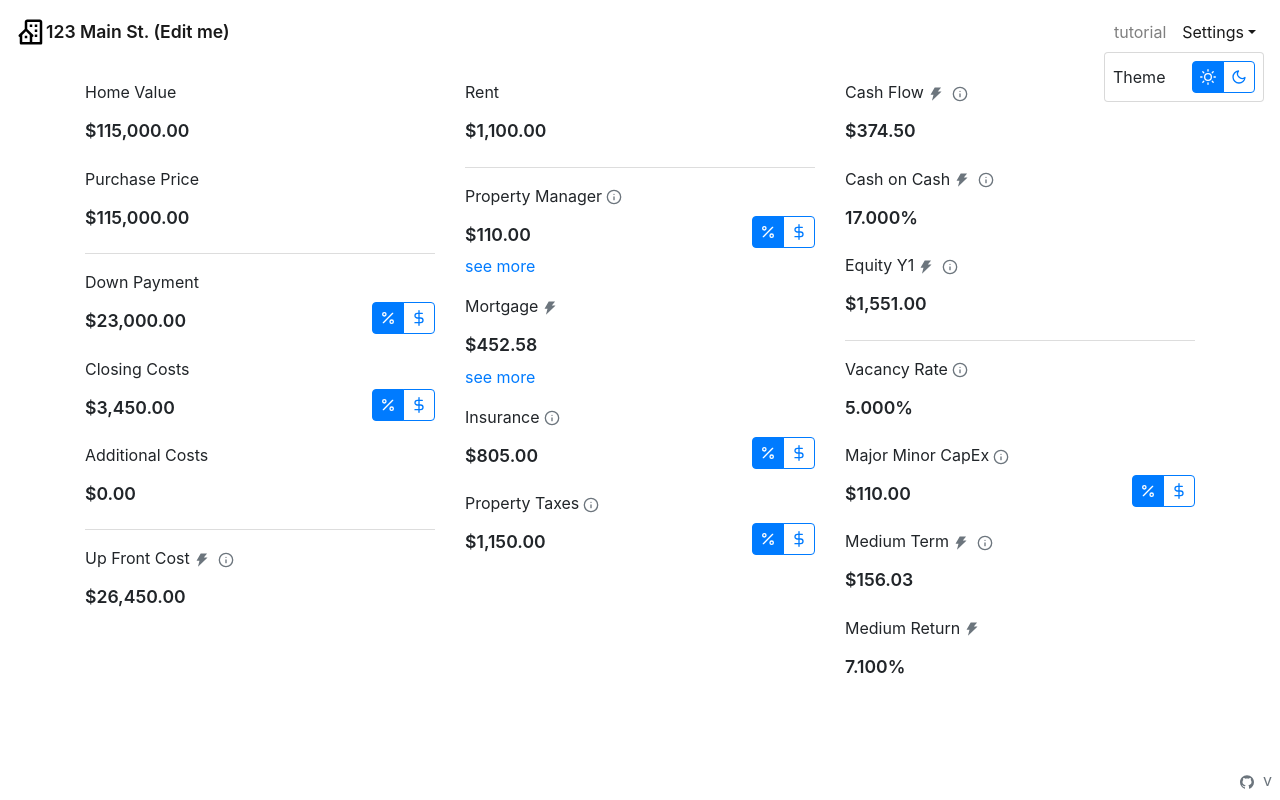
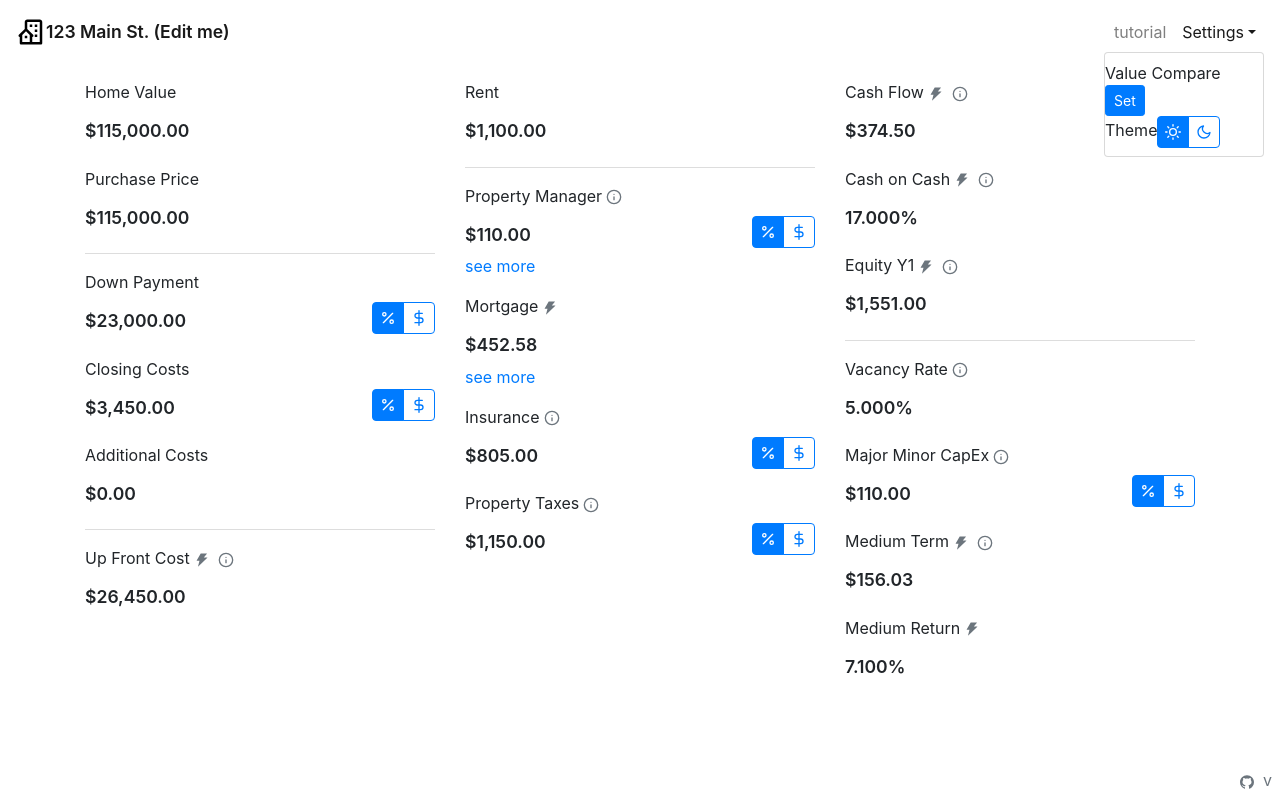
Before and after one commit to kylemccullen/Reval, a React (Create React App) app: page / in a window 1280 px wide. Both pictures are taken after a click on the button "Settings". Built offline with nearby package versions, Linux system fonts and the light colour scheme.

Commit message:
value compare

```diff
--- a/src/components/ui/Input/index.jsx
+++ b/src/components/ui/Input/index.jsx
@@ -4,6 +4,7 @@ import PropTypes from 'prop-types';
 
 import Input from './Input';
 import Label from './Label';
+import ValueCompare from '../ValueCompare';
 import Toggle from '../Toggle';
 import { formatValue, calcValueOrPercent } from '../../../helpers';
 import { DataContext } from '../../../context/DataContext';
@@ -112,6 +113,7 @@ const CustomInput = ({
             ) : (
               <div className="text-value" onClick={() => setIsActive(true)}>
                 {getFormattedValue()}
+                <ValueCompare name={name} valueType={valueAndPercent ? 'V' : valueType} />
               </div>
             )}
           </div>
--- a/src/components/ui/Navbar.jsx
+++ b/src/components/ui/Navbar.jsx
@@ -11,7 +11,7 @@ import { DataContext } from '../../context/DataContext';
 
 const CustomNavbar = () => {
   const { isDarkMode, toggleDarkMode } = useContext(ThemeContext);
-  const { data } = useContext(DataContext);
+  const { data, valueCompare, setValueCompare } = useContext(DataContext);
 
   return (
     <Navbar expand="lg" variant={isDarkMode ? 'dark' : 'light'}>
@@ -25,8 +25,25 @@ const CustomNavbar = () => {
         <Nav className="align-content-center">
           <TutorialModal />
           <NavDropdown title="Settings" alignRight className={isDarkMode ? 'dark' : ''}>
-            <div className="d-flex align-items-center justify-content-between px-2">
-              <span className="pr-2">Theme</span>
+            <div className="navbar-setting-item">
+              <span className="label">Value Compare</span>
+              <div>
+                {valueCompare !== null && (
+                  <button
+                    className="btn btn-light btn-sm mr-2"
+                    onClick={() => setValueCompare(false)}
+                    title="Remove"
+                  >
+                    Remove
+                  </button>
+                )}
+                <button className="btn btn-primary btn-sm" onClick={() => setValueCompare(true)}>
+                  Set
+                </button>
+              </div>
+            </div>
+            <div className="navbar-setting-item">
+              <span className="label">Theme</span>
               <Toggle
                 value={isDarkMode}
                 toggle={toggleDarkMode}
--- a/src/components/ui/StaticField.jsx
+++ b/src/components/ui/StaticField.jsx
@@ -2,12 +2,16 @@ import React from 'react';
 import PropTypes from 'prop-types';
 
 import Label from './Input/Label';
+import ValueCompare from './ValueCompare';
 import { formatValue } from '../../helpers';
 
 const StaticField = ({ name, value, label, type = 'currency' }) => (
   <div className="form-group">
     <Label label={label} name={name} isStatic />
-    <div className="text-value static">{formatValue(value, type)}</div>
+    <div className="text-value static">
+      {formatValue(value, type)}
+      <ValueCompare name={name} valueType={type} />
+    </div>
   </div>
 );
 
--- a/src/components/ui/TutorialModal.jsx
+++ b/src/components/ui/TutorialModal.jsx
@@ -38,9 +38,17 @@ const TutorialModal = () => {
             Want to share your calculations with someone? Each edit updates the link with the new
             value. Just send them the link after you make all your changes.
           </p>
+          <h4>Dark Mode</h4>
+          <p>Toggle between light and dark mode from the settings dropdown.</p>
+          <h4>Value Compare</h4>
+          <p>
+            Value compare allows you go see how changing fields will effect other fields. Click the
+            Set button in the settings dropdown, make changes to some fields and compare the
+            difference from when value compare was set.
+          </p>
           <h4>Other</h4>
           <p>
-            Have a question, improvement feature request or find a bug? Submit an issue{' '}
+            Have a question, improvement, feature request or find a bug? Submit an issue{' '}
             <a href="https://github.com/kmccullen97/reval/issues">here</a>.
           </p>
         </Modal.Body>
--- /dev/null
+++ b/src/components/ui/ValueCompare.jsx
@@ -0,0 +1,49 @@
+import React, { useContext } from 'react';
+import PropTypes from 'prop-types';
+
+import { DataContext } from '../../context/DataContext';
+import { formatValue } from '../../helpers';
+
+const increaseCompareGood = [
+  'homeValue',
+  'rent',
+  'term',
+  'cashFlow',
+  'cashOnCash',
+  'EquityYearOne',
+  'mediumTerm',
+  'mediumReturn',
+];
+
+const ValueCompare = ({ name, valueType }) => {
+  const { evalData, valueCompare } = useContext(DataContext);
+  if (valueCompare === null || name === 'name') {
+    return null;
+  }
+
+  const result = evalData[name] - valueCompare[name];
+
+  if (result === 0) {
+    return null;
+  }
+
+  let isGood = false;
+  const isIncreaseGood = increaseCompareGood.includes(name);
+  if ((result > 0 && isIncreaseGood) || (result < 0 && !isIncreaseGood)) {
+    isGood = true;
+  }
+
+  return (
+    <span className={`pl-2 ${isGood ? 'text-success' : 'text-danger'}`}>
+      {result > 0 ? '+' : ''}
+      {formatValue(result, valueType)}
+    </span>
+  );
+};
+
+ValueCompare.propTypes = {
+  name: PropTypes.string.isRequired,
+  valueType: PropTypes.string.isRequired,
+};
+
+export default ValueCompare;
--- a/src/context/DataContext.jsx
+++ b/src/context/DataContext.jsx
@@ -30,6 +30,7 @@ export const DataProvider = ({ children }) => {
   const [data, setData] = useState(defaults);
   const [evalData, setEvalData] = useState({});
   const [warnings, setWarnings] = useState({});
+  const [valueCompare, setValueCompareX] = useState(null);
 
   useEffect(() => {
     const urlParams = new URLSearchParams(window.location.search);
@@ -61,8 +62,14 @@ export const DataProvider = ({ children }) => {
     setWarnings(evalWarnings);
   };
 
+  const setValueCompare = (active) => {
+    setValueCompareX(active ? evalData : null);
+  };
+
   return (
-    <DataContext.Provider value={{ data, setDataValue, evalData, warnings }}>
+    <DataContext.Provider
+      value={{ data, setDataValue, evalData, warnings, valueCompare, setValueCompare }}
+    >
       {children}
     </DataContext.Provider>
   );
--- a/src/helpers/index.js
+++ b/src/helpers/index.js
@@ -39,6 +39,7 @@ export const calculateEquityGainYearOne = (p, r, n) => {
 };
 
 export const evaluateData = (data) => {
+  const homeValue = parseFloat(data.homeValue);
   const purchasePrice = parseFloat(data.purchasePrice);
   const additionalCosts = parseFloat(data.additionalCosts);
   const rent = parseFloat(data.rent);
@@ -83,6 +84,7 @@ export const evaluateData = (data) => {
   }
 
   const evalData = {
+    homeValue,
     purchasePrice,
     additionalCosts,
     rent,
@@ -94,6 +96,7 @@ export const evaluateData = (data) => {
     downPayment,
     closingCosts,
     upFrontCost,
+    propertyManager,
     mortgagePayment,
     insurance,
     propertyTax,
```
Also changed, not shown: 1 other file (tests, documents, lock files or other folders).
